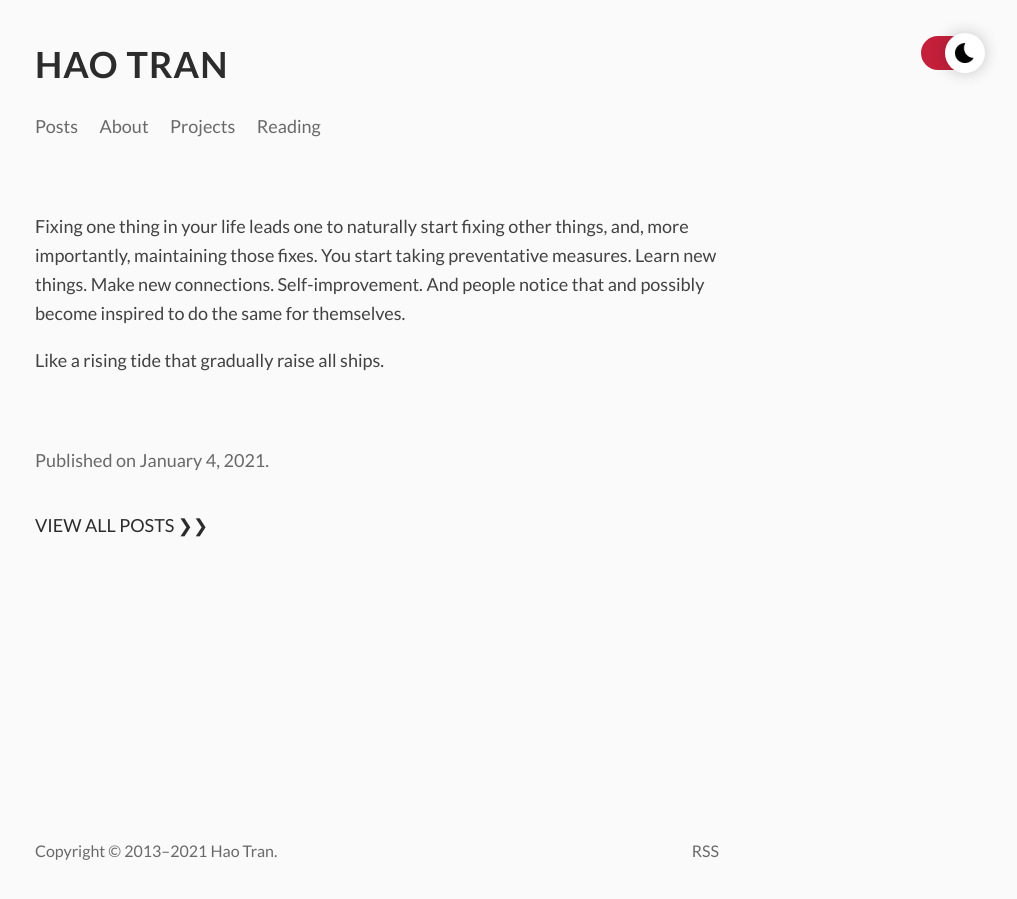
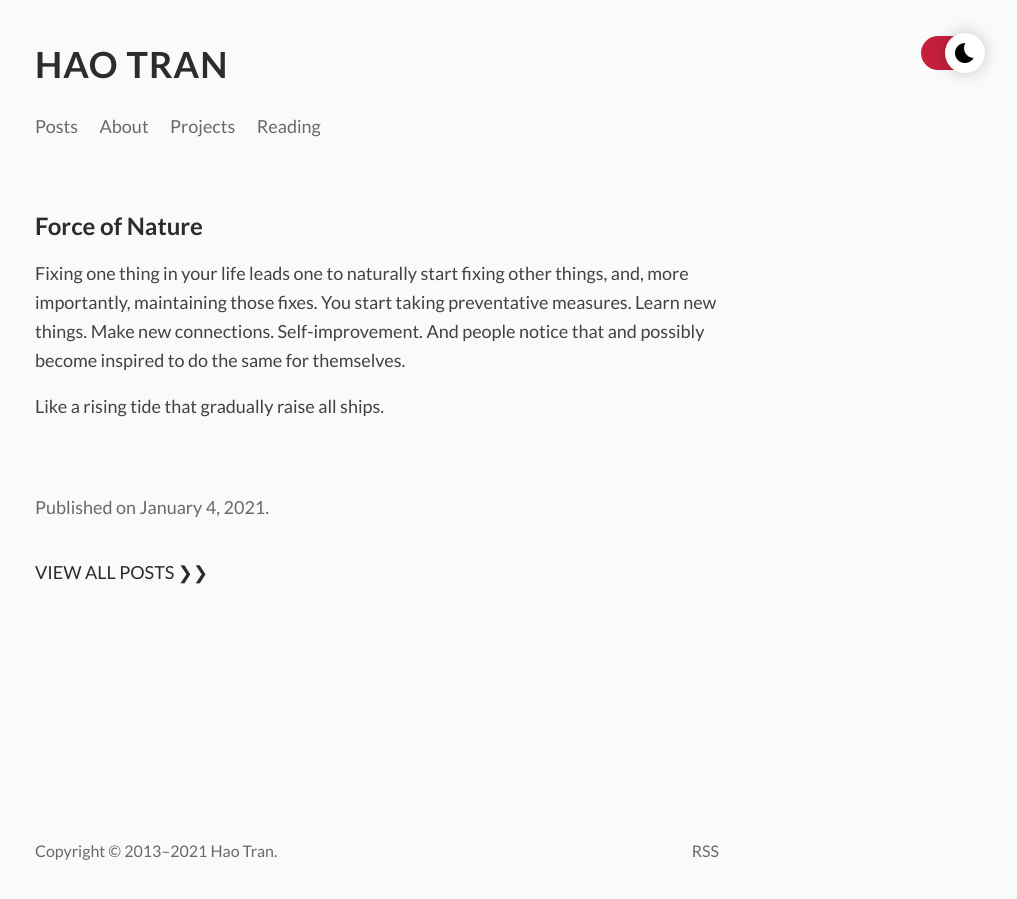
Before and after one commit to haothitran/posts, a Jekyll site: the page built from _posts/2021-01-04-force-of-nature.md, in a window 1280 px wide. Shown: the whole page, without its empty margins (263-1280 px from the left). Built offline with Jekyll 4.4.1, drawn with Linux system fonts in a browser that asks for light colours.

Commit message:
Missing post heading

```diff
--- a/_posts/2021-01-04-force-of-nature.md
+++ b/_posts/2021-01-04-force-of-nature.md
@@ -4,6 +4,8 @@ title: Force of Nature
 date: 2021-01-04
 ---
 
+# Force of Nature
+
 Fixing one thing in your life leads one to naturally start fixing other things, and, more importantly, maintaining those fixes. You start taking preventative measures. Learn new things. Make new connections. Self-improvement. And people notice that and possibly become inspired to do the same for themselves.
 
 Like a rising tide that gradually raise all ships.
```
